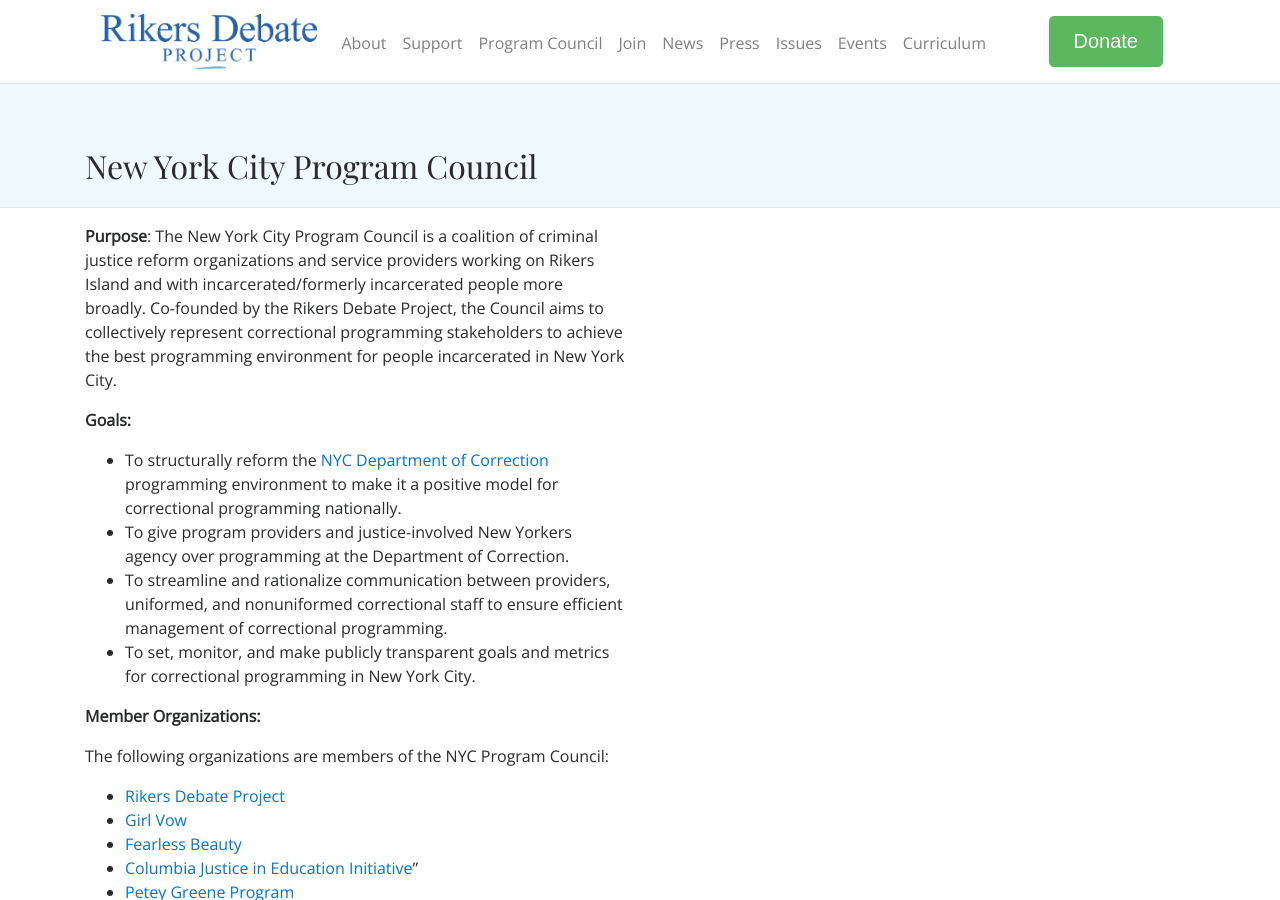
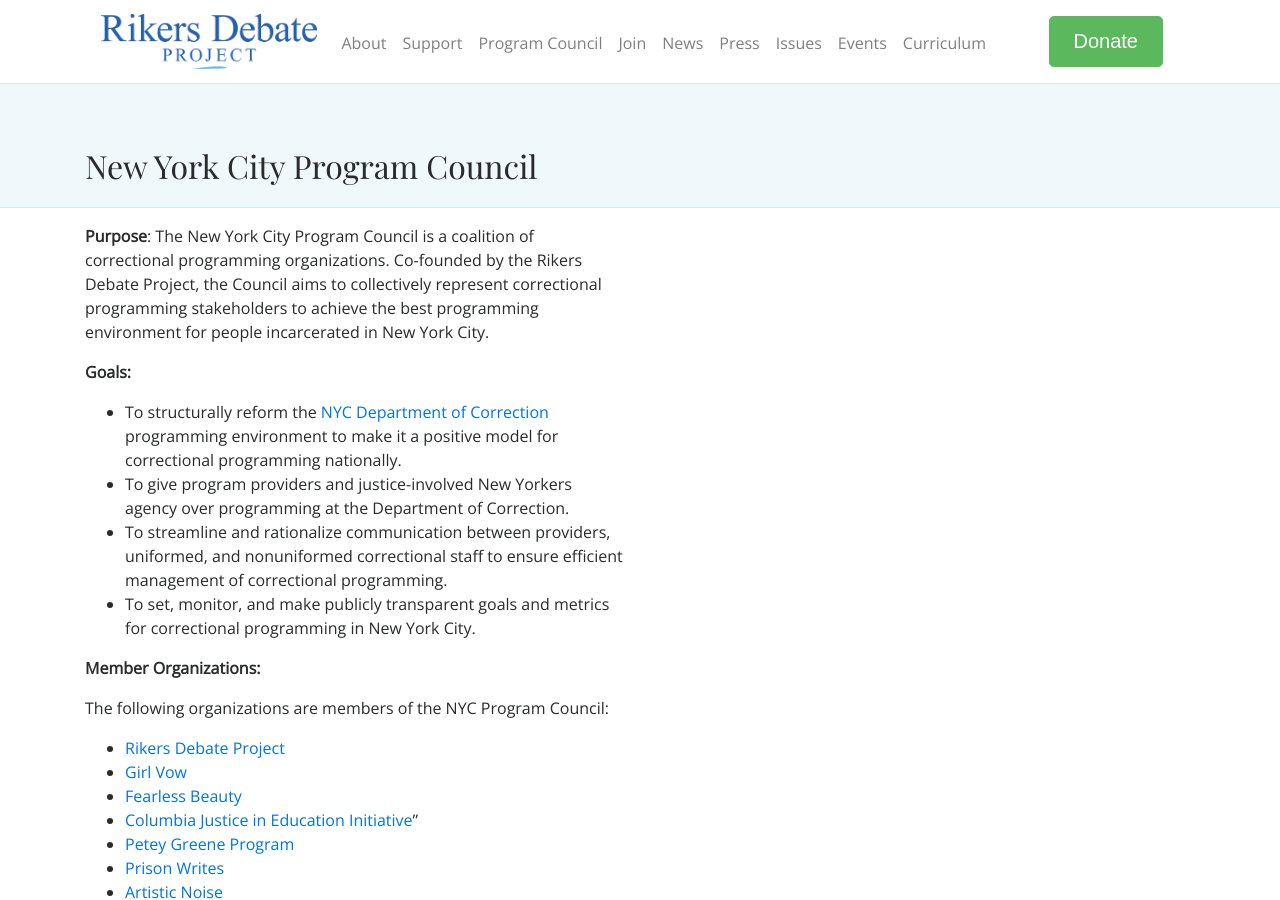
Before and after one commit to rikersdebateteam/rikers-debate-project, a Jekyll site: the page built from NYCPC.html, in a window 1280 px wide and 900 px high. Built offline with Jekyll 4.4.1, drawn with Linux system fonts in a browser that asks for light colours; nearby versions of some CDN libraries.

Commit message:
Update NYCPC.html

```diff
--- a/NYCPC.html
+++ b/NYCPC.html
@@ -29,9 +29,8 @@
 <div class="container">
   <div class="row">
     <div class="col-lg-6 col-sm-12">
-      <p><strong>Purpose</strong>: The New York City Program Council is a coalition of criminal justice reform
-        organizations and service providers working on Rikers Island and with incarcerated/formerly incarcerated people
-        more broadly. Co-founded by the Rikers Debate Project, the Council aims to collectively represent correctional programming stakeholders to achieve the
+      <p><strong>Purpose</strong>: The New York City Program Council is a coalition of
+        correctional programming organizations. Co-founded by the Rikers Debate Project, the Council aims to collectively represent correctional programming stakeholders to achieve the
         best programming environment for people incarcerated in New York City.</p>
       <p><strong>Goals:</strong></p>
       <ul>
```
